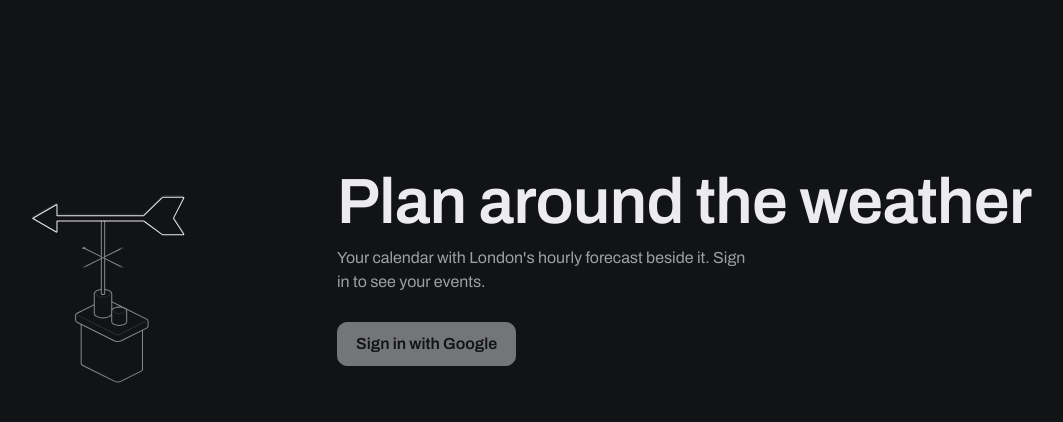
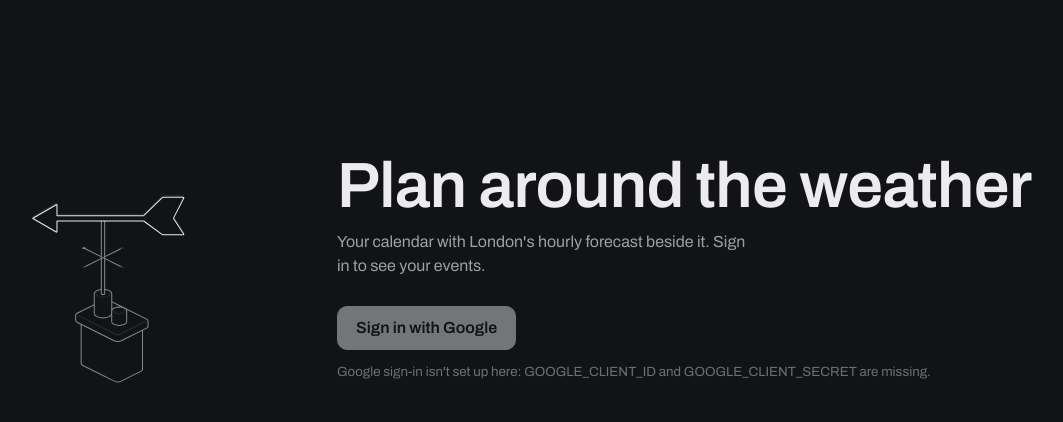
Before and after one commit to cindracindra/weatherwise-planner, a Flask app: page /login in a window 1280 px wide. Shown: the part 65-487 px from the top of the page, without its empty margins (135-1198 px from the left). Run offline with Flask 3, Linux system fonts and the light colour scheme.

Commit message:
Accounts step 4: Sign in with Google (Authlib, OpenID Connect)
- /login/google sends the visitor to Google with state and nonce;
  /auth/google/callback verifies them, swaps the code for an ID token
  and signs the person in
- Accounts are found by Google's permanent id (sub) and created on
  first sign-in; email and name refresh on each sign-in
- Only verified Google emails are accepted; cancel, bad replies and
  missing configuration each get a plain message
- Scopes limited to openid, email, profile
- ProxyFix on Render so callback links are https://
- Tests use a stand-in for Google (95 passing)

Co-Authored-By: Claude Opus 5.5 <noreply@anthropic.com>

```diff
--- a/app.py
+++ b/app.py
@@ -11,12 +11,13 @@ from datetime import timedelta
 
 from dotenv import load_dotenv
 from flask import Flask
+from werkzeug.middleware.proxy_fix import ProxyFix
 
 # Import blueprints
 from routes.auth_routes import auth_bp
 from routes.web_routes import web_bp
 from routes.api_routes import api_bp
-from utils.auth import login_manager, require_login
+from utils.auth import init_google, login_manager, require_login
 
 load_dotenv()
 
@@ -59,8 +60,15 @@ def create_app(config_name="default"):
         PERMANENT_SESSION_LIFETIME=timedelta(days=30),
     )
 
-    # Who is signed in
+    # Render receives HTTPS and passes requests on as HTTP; trust its
+    # X-Forwarded-Proto/Host headers so the app builds https:// links
+    # (Google's redirect address must match exactly)
+    if os.getenv("RENDER"):
+        app.wsgi_app = ProxyFix(app.wsgi_app, x_proto=1, x_host=1)
+
+    # Who is signed in, and Google as a way to sign in
     login_manager.init_app(app)
+    init_google(app)
 
     # Register blueprints
     app.register_blueprint(auth_bp)
--- a/requirements.txt
+++ b/requirements.txt
@@ -1,5 +1,6 @@
 Flask==3.1.2
 Flask-Login==0.6.3
+Authlib==1.8.0
 Jinja2==3.1.6
 requests==2.32.5
 psycopg2-binary==2.9.11
--- a/routes/auth_routes.py
+++ b/routes/auth_routes.py
@@ -1,48 +1,109 @@
 """Sign-in and sign-out pages."""
 
+from authlib.integrations.base_client import OAuthError
 from flask import (
     Blueprint, abort, flash, redirect, render_template, request, session,
     url_for,
 )
 from flask_login import current_user, login_user, logout_user
 
-from utils.auth import dev_login_enabled, get_or_create_dev_user, is_safe_next
+from utils.auth import (
+    dev_login_enabled, get_or_create_dev_user, google_client,
+    google_configured, is_safe_next, upsert_google_user,
+)
 
 auth_bp = Blueprint("auth", __name__)
 
 
-def _signed_in_redirect():
-    """After signing in: back to where the person was going, or home."""
-    target = request.values.get("next")
-    if is_safe_next(target):
-        return redirect(target)
+def _start_session(user, next_url=None):
+    """Sign `user` in on a fresh session and send them on their way."""
+    # A fresh session on sign-in, so nothing from before carries over
+    session.clear()
+    login_user(user)
+    # Keep the session for PERMANENT_SESSION_LIFETIME (30 days), renewed
+    # on every visit, instead of ending when the browser closes
+    session.permanent = True
+    if is_safe_next(next_url):
+        return redirect(next_url)
     return redirect(url_for("web.homepage"))
+
+
+def _back_to_sign_in(message):
+    flash(message, "error")
+    return redirect(url_for("auth.login"))
 
 
 @auth_bp.route("/login")
 def login():
     """The sign-in page."""
     if current_user.is_authenticated:
-        return _signed_in_redirect()
+        target = request.args.get("next")
+        if is_safe_next(target):
+            return redirect(target)
+        return redirect(url_for("web.homepage"))
     return render_template(
         "login.html",
         next=request.args.get("next", ""),
+        google=google_configured(),
         dev_login=dev_login_enabled(),
     )
 
 
+@auth_bp.route("/login/google")
+def login_google():
+    """Step 1 of Google sign-in: send the visitor to Google.
+
+    Authlib stores a random `state` and `nonce` in the session first; the
+    callback checks both, so a reply that didn't start here is refused."""
+    client = google_client()
+    if client is None:
+        abort(404)
+    next_url = request.args.get("next")
+    session["next"] = next_url if is_safe_next(next_url) else None
+    return client.authorize_redirect(
+        url_for("auth.google_callback", _external=True)
+    )
+
+
+@auth_bp.route("/auth/google/callback")
+def google_callback():
+    """Step 2: Google sends the visitor back here with a one-time code."""
+    client = google_client()
+    if client is None:
+        abort(404)
+    if request.args.get("error"):
+        # For example access_denied, when the visitor pressed Cancel
+        return _back_to_sign_in("Sign-in was cancelled.")
+
+    try:
+        # Checks state, swaps the code for tokens (server to server, with
+        # the client secret), and verifies the ID token's signature/nonce
+        token = client.authorize_access_token()
+    except OAuthError:
+        return _back_to_sign_in(
+            "Google sign-in couldn't be completed. Please try again."
+        )
+
+    info = token.get("userinfo") or {}
+    if not info.get("sub"):
+        return _back_to_sign_in(
+            "Google didn't confirm who you are. Please try again."
+        )
+    if not info.get("email_verified"):
+        return _back_to_sign_in(
+            "Your Google email address isn't verified yet."
+        )
+
+    next_url = session.pop("next", None)
+    return _start_session(upsert_google_user(info), next_url)
+
+
 @auth_bp.route("/login/dev", methods=["POST"])
 def login_dev():
-    """Local-only test sign-in, until Google sign-in exists (step 4)."""
+    """Local-only test sign-in, never available on Render."""
     if not dev_login_enabled():
         abort(404)
-    # A fresh session on sign-in, so nothing from before carries over
-    session.clear()
-    login_user(get_or_create_dev_user())
-    # Keep the session for PERMANENT_SESSION_LIFETIME (30 days), renewed
-    # on every visit, instead of ending when the browser closes
-    session.permanent = True
-    return _signed_in_redirect()
+    return _start_session(get_or_create_dev_user(), request.form.get("next"))
 
 
 @auth_bp.route("/logout", methods=["POST"])
--- a/templates/login.html
+++ b/templates/login.html
@@ -14,10 +14,14 @@
       <p class="choose__lede">Your calendar with London's hourly forecast beside it. Sign in to see your events.</p>
 
       <div class="signin__actions">
-        <button type="button" class="btn btn--primary" disabled
-                title="Google sign-in arrives in the next step">
-          Sign in with Google
-        </button>
+        {% if google %}
+          <a href="{{ url_for('auth.login_google', next=next or None) }}" class="btn btn--primary">
+            {{ icon("google-logo") }}Sign in with Google
+          </a>
+        {% else %}
+          <button type="button" class="btn btn--primary" disabled>Sign in with Google</button>
+          <p class="signin__note">Google sign-in isn't set up here: GOOGLE_CLIENT_ID and GOOGLE_CLIENT_SECRET are missing.</p>
+        {% endif %}
 
         {% if dev_login %}
           <form action="{{ url_for('auth.login_dev') }}" method="post">
--- a/utils/auth.py
+++ b/utils/auth.py
@@ -13,6 +13,7 @@ import os
 from typing import Optional
 from urllib.parse import urlsplit
 
+from authlib.integrations.flask_client import OAuth
 from flask import current_app, jsonify, redirect, request, url_for
 from flask_login import LoginManager, current_user
 from sqlalchemy import select
@@ -28,6 +29,12 @@ DEV_SUB = "local-dev"
 
 # Blueprints that need a signed-in user
 PROTECTED = {"web", "api"}
+
+# Google publishes its sign-in endpoints and signing keys here; Authlib
+# reads it so nothing about Google's servers is hard-coded.
+GOOGLE_METADATA = (
+    "https://accounts.google.com/.well-known/openid-configuration"
+)
 
 
 @login_manager.user_loader
@@ -97,3 +104,57 @@ def get_or_create_dev_user() -> AppUser:
             session.refresh(user)
         session.expunge(user)
         return user
+
+
+# ---------- Google sign-in ----------
+
+def google_configured() -> bool:
+    """Whether the Google OAuth client id and secret are set (.env or
+    Render's environment settings)."""
+    return bool(
+        os.getenv("GOOGLE_CLIENT_ID") and os.getenv("GOOGLE_CLIENT_SECRET")
+    )
+
+
+def init_google(app) -> None:
+    """Give the app an OAuth registry with Google in it, if configured.
+
+    Scopes: openid (who you are), email and profile (your address and
+    name). Nothing else is requested from the Google account."""
+    oauth = OAuth(app)
+    if google_configured():
+        oauth.register(
+            "google",
+            client_id=os.getenv("GOOGLE_CLIENT_ID"),
+            client_secret=os.getenv("GOOGLE_CLIENT_SECRET"),
+            server_metadata_url=GOOGLE_METADATA,
+            client_kwargs={"scope": "openid email profile"},
+        )
+
+
+def google_client():
+    """The Google OAuth client for this app, or None if not configured."""
+    oauth = current_app.extensions.get("authlib.integrations.flask_client")
+    return oauth.create_client("google") if oauth else None
+
+
+def upsert_google_user(info: dict) -> AppUser:
+    """The account for a verified Google identity: found by Google's
+    permanent id ("sub"), or created on first sign-in. Email and name are
+    refreshed each time, as people can change them on Google."""
+    sub = info["sub"]
+    email = info.get("email")
+    name = info.get("name") or (email.split("@")[0] if email else "You")
+    with Session(engine) as session:
+        user = session.execute(
+            select(AppUser).where(AppUser.google_sub == sub)
+        ).scalar_one_or_none()
+        if user is None:
+            user = AppUser(google_sub=sub, email=email, name=name)
+            session.add(user)
+        else:
+            user.email, user.name = email, name
+        session.commit()
+        session.refresh(user)
+        session.expunge(user)
+        return user
```
Also changed, not shown: tests/routes/test_auth.py (+123 -2 lines).
